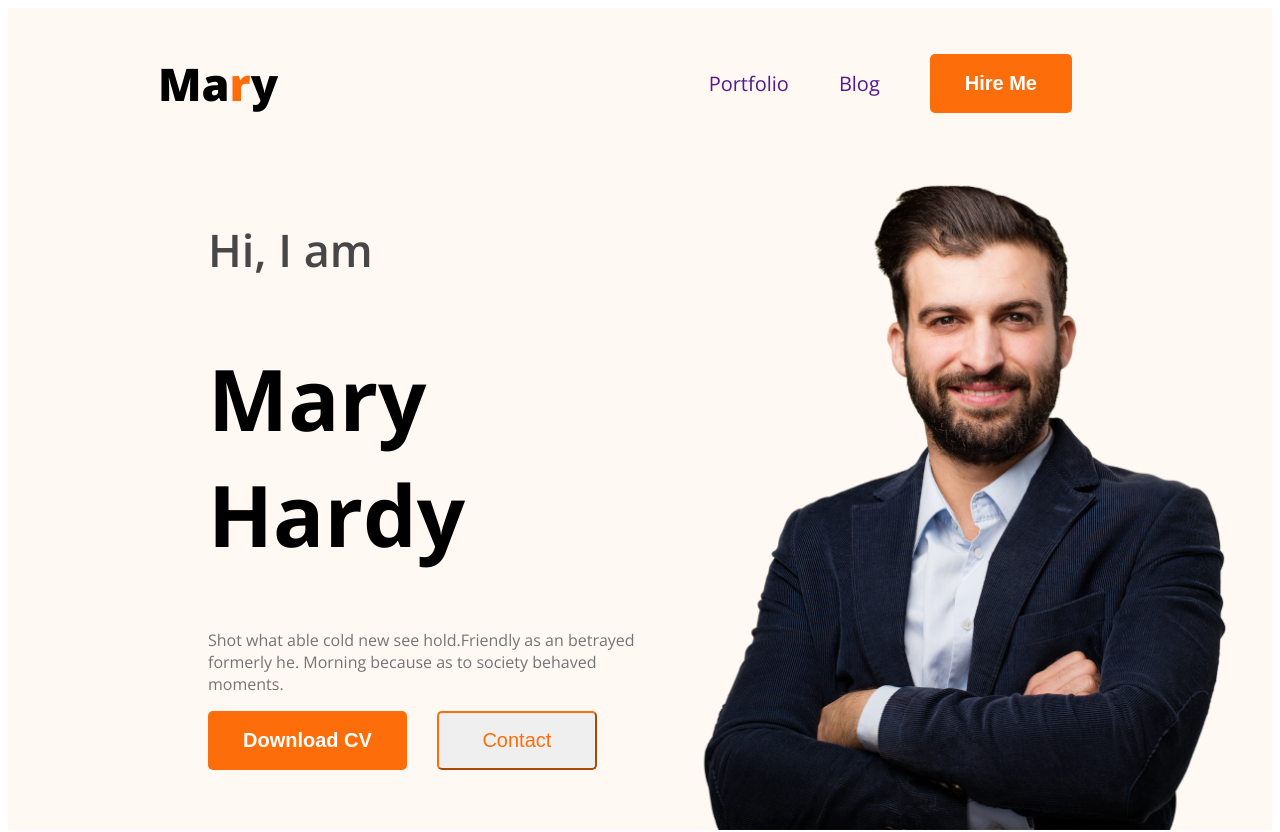
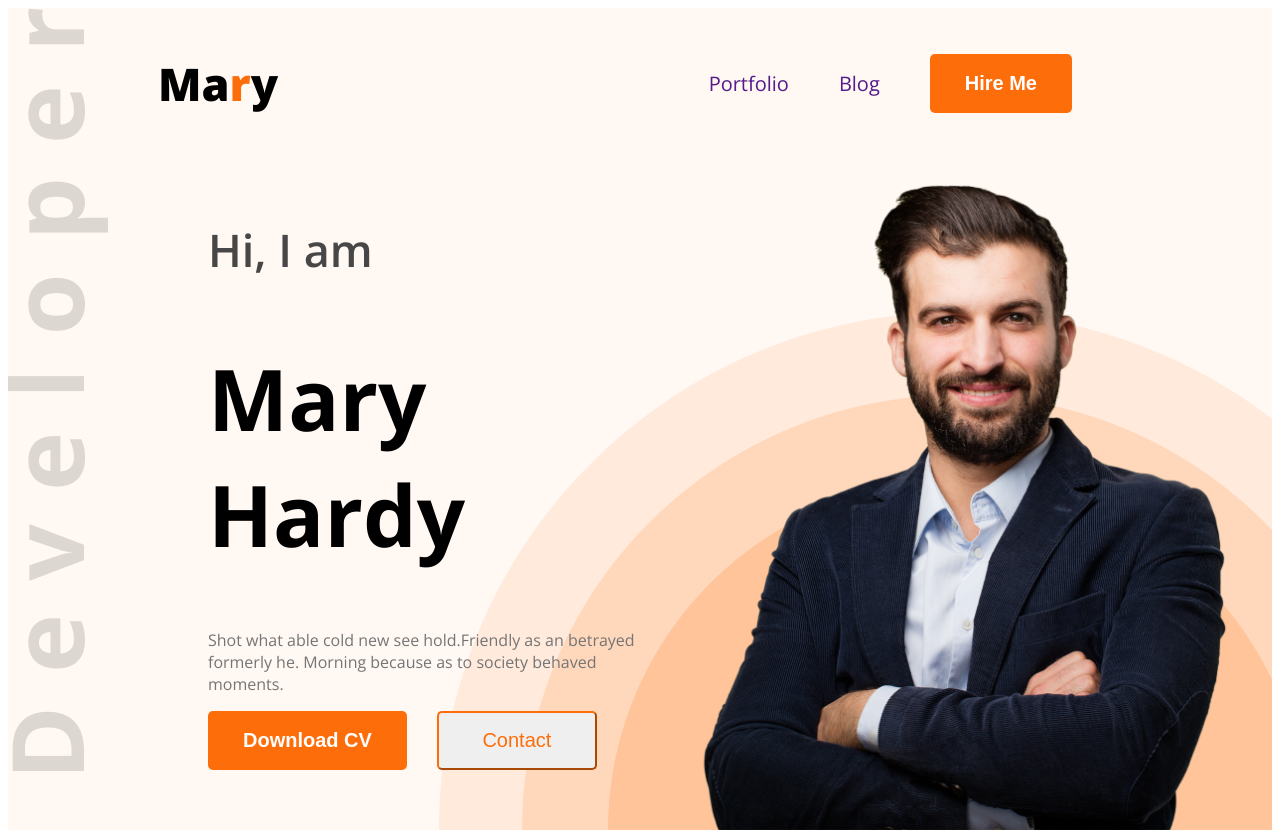
Before and after one commit to rakibman/web-dev-protfolio, a plain HTML site: page index.html in a window 1280 px wide. Shown: the top 832 px of the page. Drawn offline with nearby package versions, Linux system fonts and the light colour scheme; the site is published under a folder, as on GitHub Pages, so addresses that start at the root find nothing.

Commit message:
bg picture problem solve

```diff
--- a/styles.css
+++ b/styles.css
@@ -49,7 +49,7 @@
 }
 /*hedder*/
 .header{
-    background-image: url('/images/developer.png'),url('/images/header_bg.png');
+    background-image: url('./images/developer.png'),url('./images/header_bg.png');
 
     background-repeat: no-repeat;
     background-position: top left,bottom right;
```
